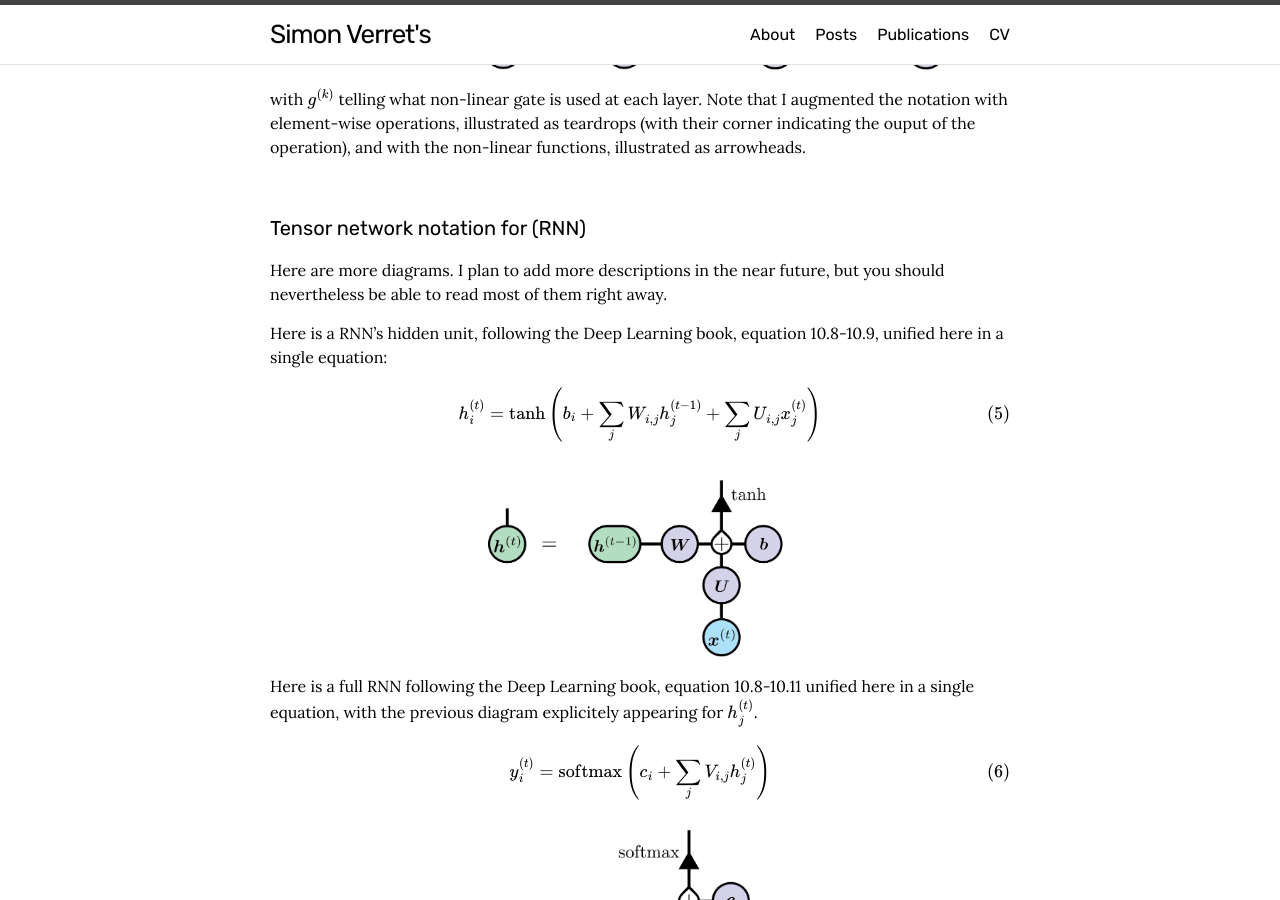
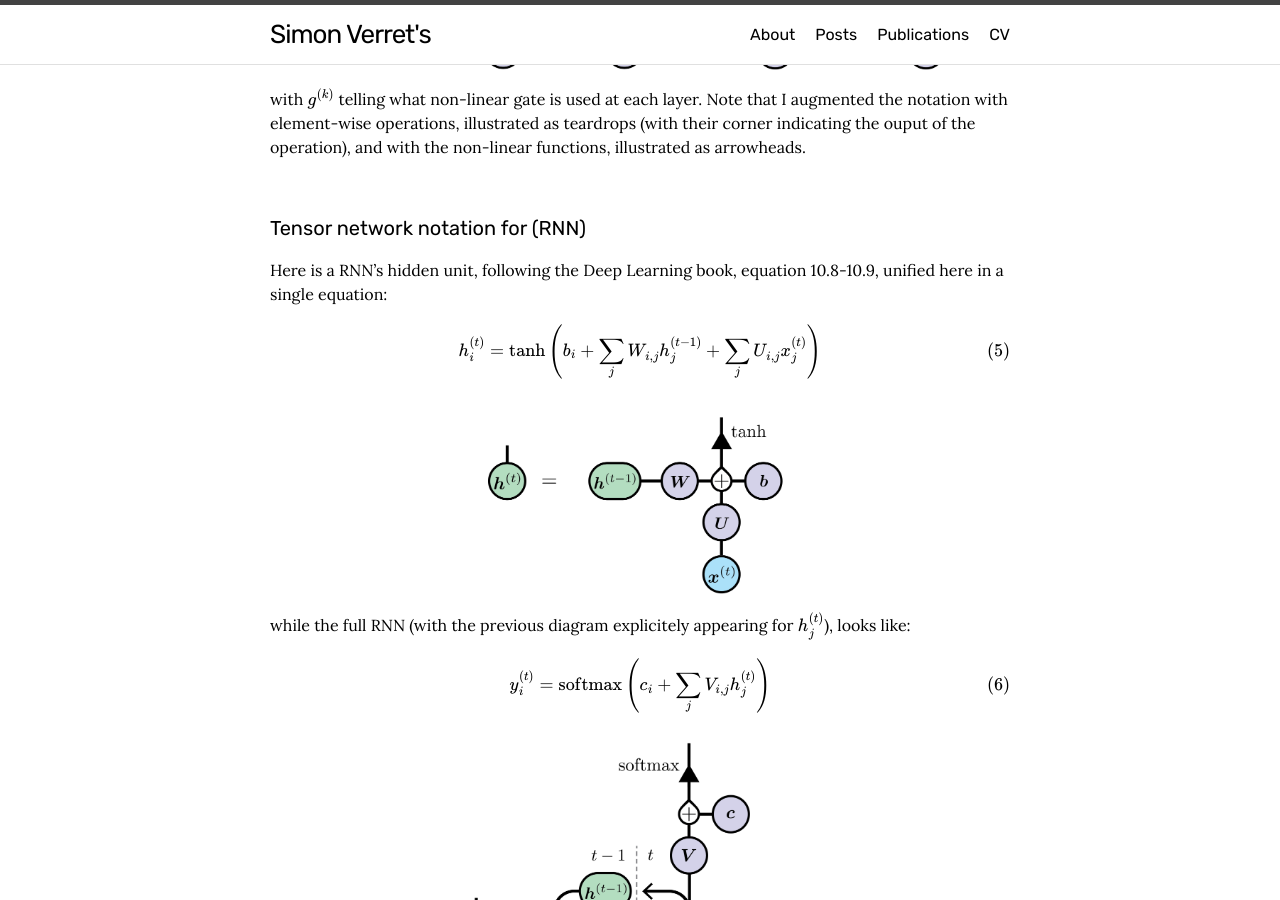
Before and after one commit to simonverret/simonverret.github.io, a Jekyll site: the page built from _posts/2019-02-16-tensor-network-diagrams-of-typical-neural-network.md, in a window 1280 px wide and 900 px high, scrolled down 2378 px. Built offline with Jekyll 4.4.1, drawn with Linux system fonts in a browser that asks for light colours; some web fonts are replaced; formulas are drawn with MathJax 3; comment, search, counter and statistics services are not loaded.

Commit message:
corrections again

```diff
--- a/_posts/2019-02-16-tensor-network-diagrams-of-typical-neural-network.md
+++ b/_posts/2019-02-16-tensor-network-diagrams-of-typical-neural-network.md
@@ -60,8 +60,6 @@ with $g^{(k)}$ telling what non-linear gate is used at each layer. Note that I a
 
 Tensor network notation for (RNN)
 ---
-Here are more diagrams. I plan to add more descriptions in the near future, but you should nevertheless be able to read most of them right away.
-
 Here is a RNN's hidden unit, following the Deep Learning book, equation 10.8-10.9, unified here in a single equation:
 <p>
 \begin{align}
@@ -69,7 +67,7 @@ h^{(t)}_i &=\tanh\left(b_{i}+\sum_{j}W^{\phantom t}_{i,j}h_{j}^{(t-1)}+\sum_{j}U
 \end{align}
 </p>
 <img class="center" src="/img/neuralTensorNetwork-06.png"  title="tensor network diagram for the hidden unit of a RNN" width="800px"/>
-Here is a full RNN following the Deep Learning book, equation 10.8-10.11 unified here in a single equation, with the previous diagram explicitely appearing for $h_{j}^{(t)}$.
+while the full RNN (with the previous diagram explicitely appearing for $h_{j}^{(t)}$), looks like:
 <p>
 \begin{align}
 y_{i}^{(t)}&=\operatorname{softmax}\left(c_{i}+\sum_{j}V_{i,j}h_{j}^{(t)}\right)
```
